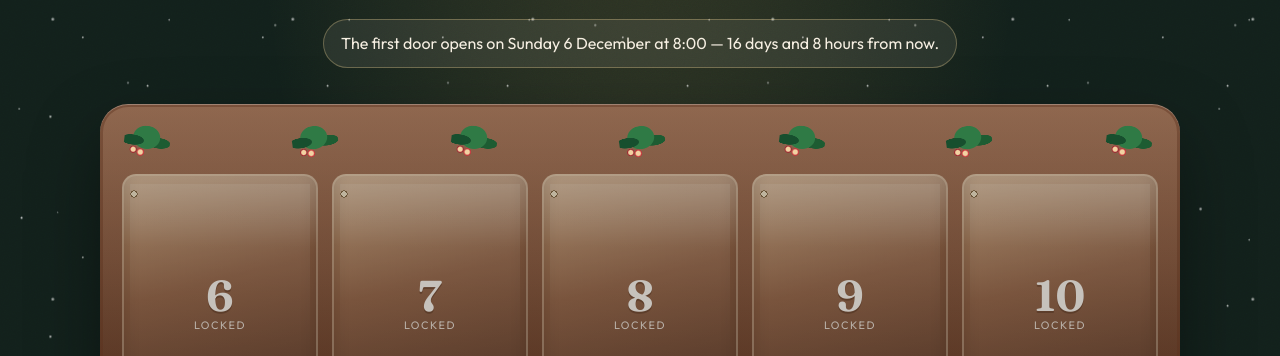
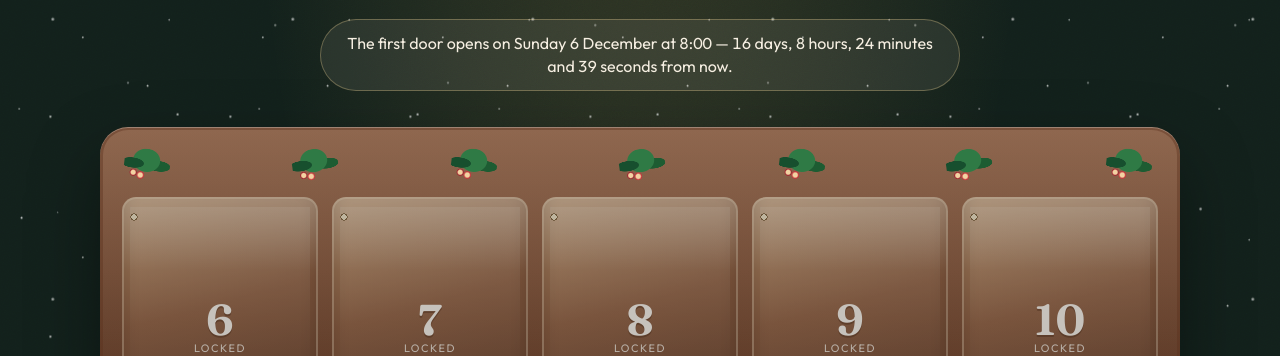
Before and after one commit to djidji5150/its-always-advent-for-sunny, a plain HTML site: page index.html in a window 1280 px wide. Shown: the part 444-800 px from the top of the page. Drawn offline with Linux system fonts and the light colour scheme.

Commit message:
Show the countdown in days, hours, minutes, and seconds.
Co-authored-by: Cursor <cursoragent@cursor.com>

```diff
--- a/css/styles.css
+++ b/css/styles.css
@@ -198,6 +198,7 @@ h1 em {
   display: inline-block;
   margin: 22px auto 0;
   max-width: 40rem;
+  font-variant-numeric: tabular-nums;
   padding: 0.75rem 1.05rem;
   border-radius: 999px;
   background: rgba(246, 239, 226, 0.08);
--- a/index.html
+++ b/index.html
@@ -63,7 +63,7 @@
         <p class="lede">
           Twenty-five mornings, twenty-five home cooked meals. A new door at 8, from the 6th through the 30th.
         </p>
-        <p class="status" id="status" role="status"></p>
+        <p class="status" id="status"></p>
         <p class="preview-banner" id="preview-banner" hidden></p>
       </header>
 
--- a/js/calendar.js
+++ b/js/calendar.js
@@ -83,22 +83,25 @@
     }).format(zonedDateTime(iso, 12));
   }
 
+  function unit(value, word) {
+    return value + " " + (value === 1 ? word : word + "s");
+  }
+
   function formatDistance(ms) {
-    var totalMinutes = Math.max(0, Math.ceil(ms / 60000));
-    if (totalMinutes <= 1) return "less than a minute";
-    if (totalMinutes < 60) return totalMinutes + " minutes";
-    var hours = Math.floor(totalMinutes / 60);
-    var minutes = totalMinutes % 60;
-    if (hours < 24) {
-      var hourLabel = hours === 1 ? "1 hour" : hours + " hours";
-      if (!minutes) return hourLabel;
-      return hourLabel + " " + (minutes === 1 ? "1 minute" : minutes + " minutes");
-    }
-    var days = Math.floor(totalMinutes / 1440);
-    var leftoverHours = Math.floor((totalMinutes - days * 1440) / 60);
-    var dayLabel = days === 1 ? "1 day" : days + " days";
-    if (!leftoverHours) return dayLabel;
-    return dayLabel + " and " + (leftoverHours === 1 ? "1 hour" : leftoverHours + " hours");
+    var totalSeconds = Math.max(0, Math.floor(ms / 1000));
+    var days = Math.floor(totalSeconds / 86400);
+    var hours = Math.floor((totalSeconds % 86400) / 3600);
+    var minutes = Math.floor((totalSeconds % 3600) / 60);
+    var seconds = totalSeconds % 60;
+    return (
+      unit(days, "day") +
+      ", " +
+      unit(hours, "hour") +
+      ", " +
+      unit(minutes, "minute") +
+      " and " +
+      unit(seconds, "second")
+    );
   }
 
   function isISODate(value) {
@@ -461,5 +464,5 @@
 
   buildDoors();
   paint();
-  window.setInterval(paint, 30000);
+  window.setInterval(paint, 1000);
 })();
```
